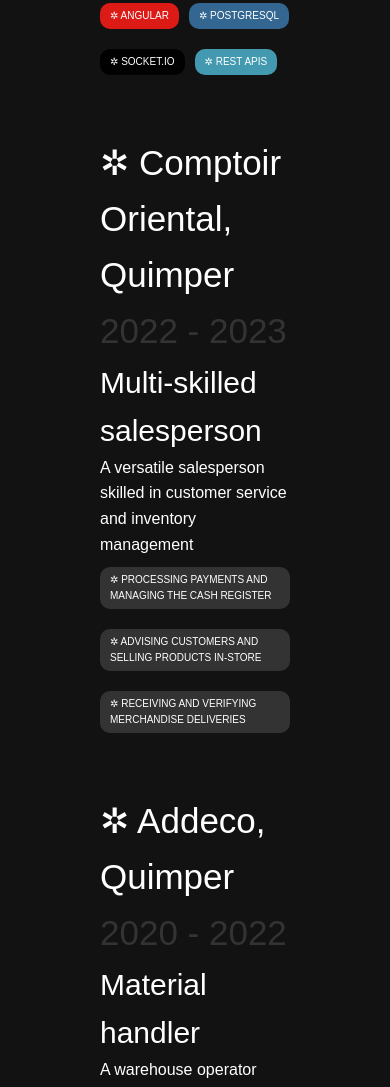
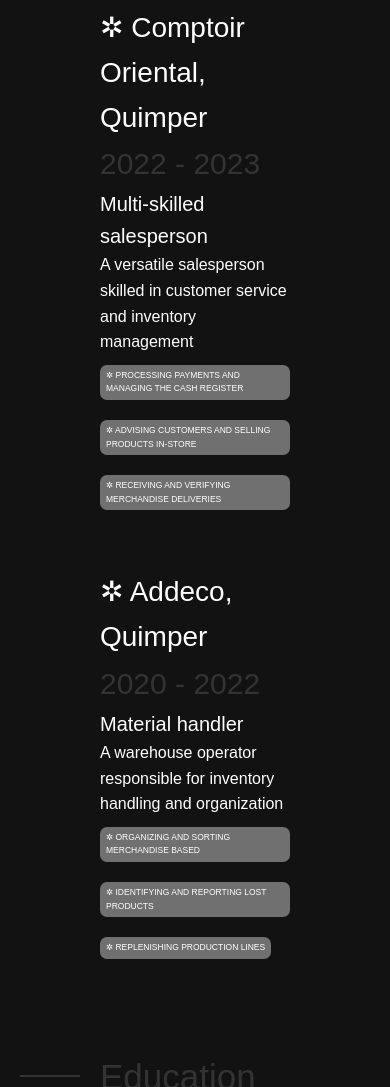
Before and after one commit to djmlMhmd/CV, a plain HTML site: page index.html in a window 390 px wide. Shown: the part 1970-3057 px from the top of the page. Drawn offline with Linux system fonts and the light colour scheme.

Commit message:
bouton compétences responsive

```diff
--- a/index.html
+++ b/index.html
@@ -148,7 +148,7 @@
                     <p>A warehouse operator responsible for inventory handling and organization</p>
                     <div class="tech-stack">
                         <span>✲ Organizing and sorting merchandise based</span>
-                        <span>✲ Identifying and reporting any damaged or missing products</span>
+                        <span>✲ Identifying and reporting lost products</span>
                         <span>✲ Replenishing production lines</span>
                     </div>
                 </div>
--- a/style/span.css
+++ b/style/span.css
@@ -46,12 +46,54 @@
 	color: #333;
 }
 
+/* Adaptation pour les écrans de taille moyenne */
+@media (max-width: 768px) {
+	.year {
+		font-size: 30px; /* Légèrement plus petit pour les tablettes */
+	}
+}
+
+/* Adaptation pour les petits écrans */
+@media (max-width: 480px) {
+	.year {
+		font-size: 30px; /* Encore plus petit pour les téléphones mobiles */
+	}
+}
+
 .poste {
 	font-size: 30px;
 }
 
+/* Adaptation pour les écrans de taille moyenne */
+@media (max-width: 768px) {
+	.poste {
+		font-size: 25px; /* Légèrement plus petit pour les tablettes */
+	}
+}
+
+/* Adaptation pour les petits écrans */
+@media (max-width: 480px) {
+	.poste {
+		font-size: 20px; /* Encore plus petit pour les téléphones mobiles */
+	}
+}
+
 .entreprise {
 	font-size: 35px;
+}
+
+/* Adaptation pour les écrans de taille moyenne */
+@media (max-width: 768px) {
+	.entreprise {
+		font-size: 28px; /* Légèrement plus petit pour les tablettes */
+	}
+}
+
+/* Adaptation pour les petits écrans */
+@media (max-width: 480px) {
+	.entreprise {
+		font-size: 28px; /* Encore plus petit pour les téléphones mobiles */
+	}
 }
 
 .tech-stack {
@@ -116,9 +158,25 @@
 }
 
 .tech-stack span {
-	background-color: #333; /* Fond pour les compétences */
+	background-color: #707070; /* Fond pour les compétences */
 	padding: 5px 10px;
-	border-radius: 10px; /* Bordures arrondies */
-	font-size: 10px;
+	border-radius: 7px; /* Bordures arrondies */
+	font-size: 8px;
 	margin-top: 10px;
 }
+
+/* Réduction de la taille de police et du padding pour les tablettes et les mobiles */
+@media (max-width: 768px) {
+	.tech-stack span {
+		font-size: 9px; /* Légèrement plus petit sur les tablettes */
+		padding: 4px 8px;
+	}
+}
+
+/* Réduction supplémentaire pour les smartphones */
+@media (max-width: 480px) {
+	.tech-stack span {
+		font-size: 8.5px; /* Plus petit pour les smartphones */
+		padding: 4px 6px;
+	}
+}
```
